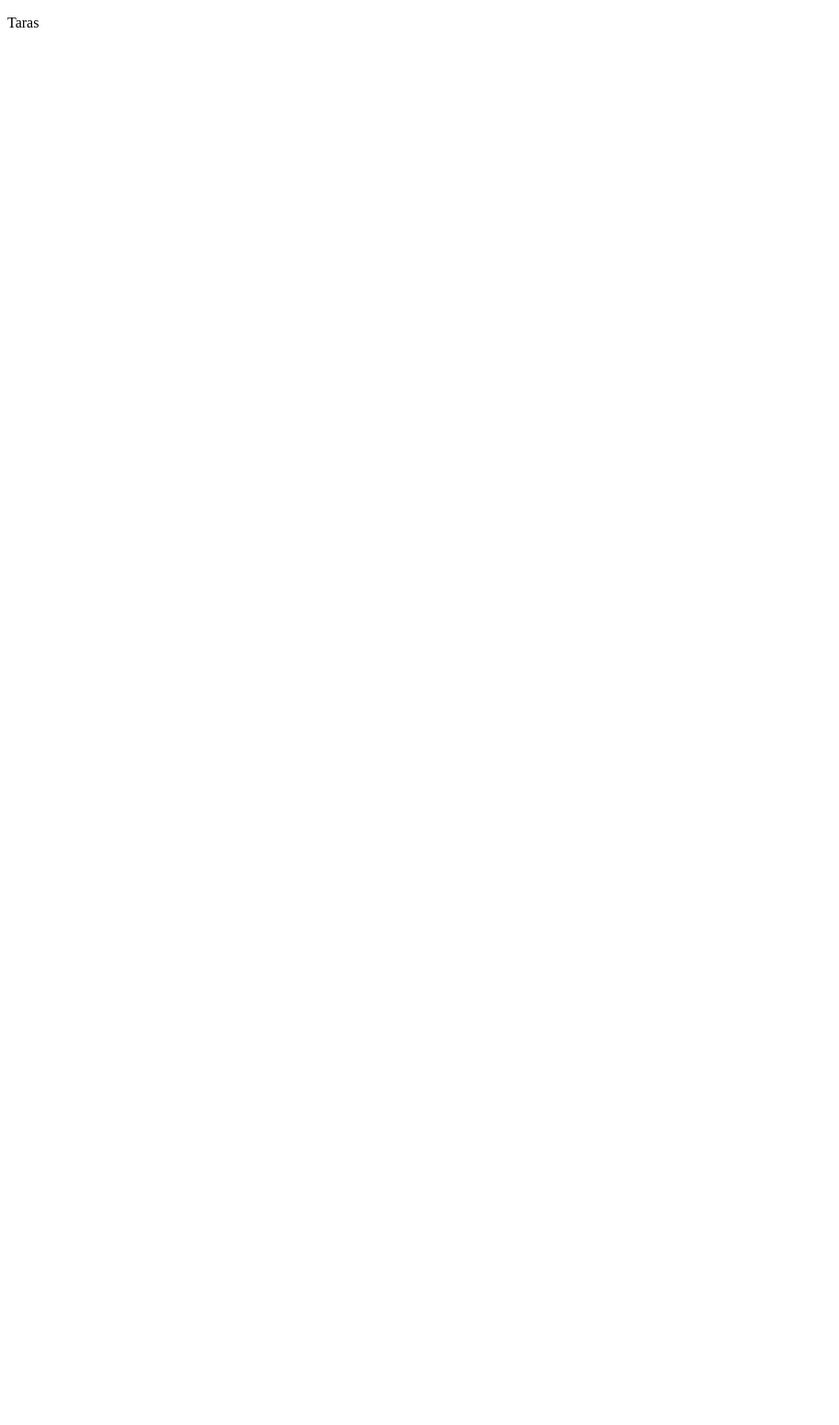
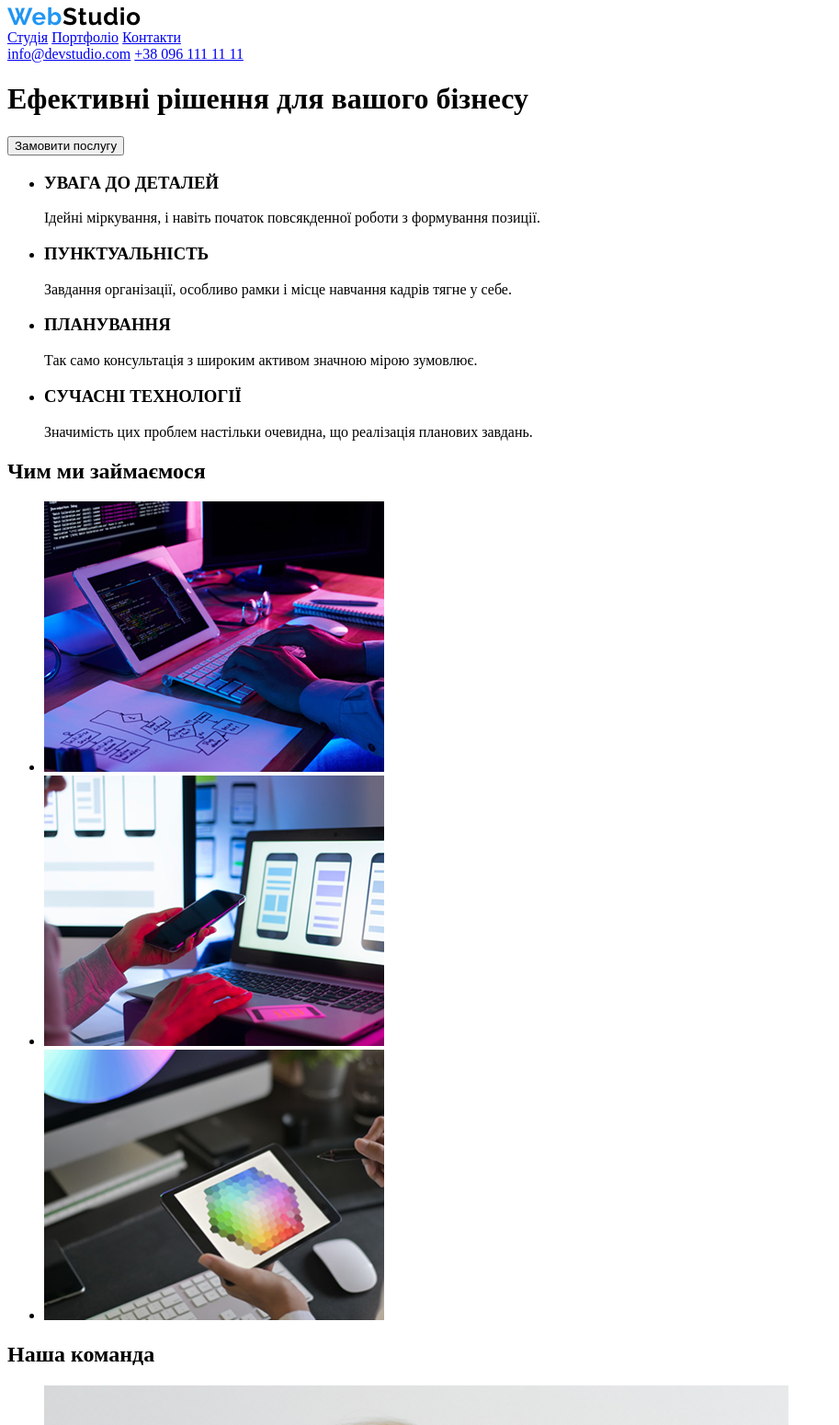
Before and after one commit to chetkiy1988/goit-markup-hw-01, a plain HTML site: page index.html in a window 1280 px wide. Shown: the top 1549 px of the page at 92% size, without its empty margins (0-913 px from the left). Before the commit the page ends 800 px from the top, so only its background shows below. Drawn offline with Linux system fonts and the light colour scheme.

Commit message:
add 4 blocks

```diff
--- a/index.html
+++ b/index.html
@@ -6,8 +6,108 @@
     <title>Document</title>
 </head>
 <body>
-    <div>
-        <p>Taras</p>
-    </div>
+    <header>
+        <img src="/images/WebStudio.png" alt="logo">
+
+
+        <nav>
+            <a href="https://google.com">Студія</a>
+            <a href="https://facebook.com">Портфоліо</a>
+            <a href="/">Контакти</a>
+        </nav>
+
+        <a href="mailto:info@devstudio.com">info@devstudio.com</a>
+        <a href="tel:+38 096 111 11 11">+38 096 111 11 11</a>
+    </header>
+
+
+    <main>
+        <div>
+            <h1>Ефективні рішення для вашого бізнесу</h1>
+            <button>Замовити послугу</button>
+        </div>
+
+
+
+        <div>
+            <ul>
+                <li>
+                    <h3>УВАГА ДО ДЕТАЛЕЙ</h3>
+                    <p>Ідейні міркування, і навіть початок повсякденної роботи з формування позиції.</p>
+                </li>
+
+                <li>
+                    <h3>ПУНКТУАЛЬНІСТЬ</h3>
+                    <p>Завдання організації, особливо рамки і місце навчання кадрів тягне у себе.</p>
+                </li>
+
+                <li>
+                    <h3>ПЛАНУВАННЯ</h3>
+                    <p>Так само консультація з широким активом значною мірою зумовлює.</p>
+                </li>
+
+                <li>
+                    <h3>СУЧАСНІ ТЕХНОЛОГІЇ</h3>
+                    <p>Значимість цих проблем настільки очевидна, що реалізація планових завдань.</p>
+                </li>
+            </ul>
+        </div>
+
+
+
+        <div>
+            <h2>Чим ми займаємося</h2>
+            <ul>
+                <li>
+                    <img src="/images/box 1.png" alt="box1">
+                </li>
+
+                <li>
+                    <img src="/images/box 2.png" alt="box2">
+                </li>
+
+
+                <li>
+                    <img src="/images/box 3.png" alt="box3">
+                </li>
+            </ul>
+        </div>
+
+
+
+        <div>
+            <h2>Наша команда</h2>
+            <ul>
+                <li>
+                    <img src="/images/human1.jpg" alt="human1">
+                    <h4>Ігор Дем'яненко</h4>
+                    <p>Product Designer</p>
+                </li>
+
+                <li>
+
+                </li>
+
+                <li>
+
+                </li>
+
+                <li>
+
+                </li>
+            </ul>
+        </div>
+    </main>
+
+
+
+    <footer>
+        <img src="/images/WebStudio.png" alt="logo">
+
+        <address>м. Київ, пр-т Лесі Українки, 26</address>
+
+        <a href="mailto:info@devstudio.com">info@devstudio.com</a>
+        <a href="tel:+38 096 111 11 11">+38 096 111 11 11</a>
+    </footer>
 </body>
 </html>
```
Also changed, not shown: images/WebStudio.png (added), images/box 1.png (added), images/box 2.png (added), images/box 3.png (added), images/human1.jpg (added), images/human2.jpg (added), images/human3.jpg (added), images/human4.jpg (added).
